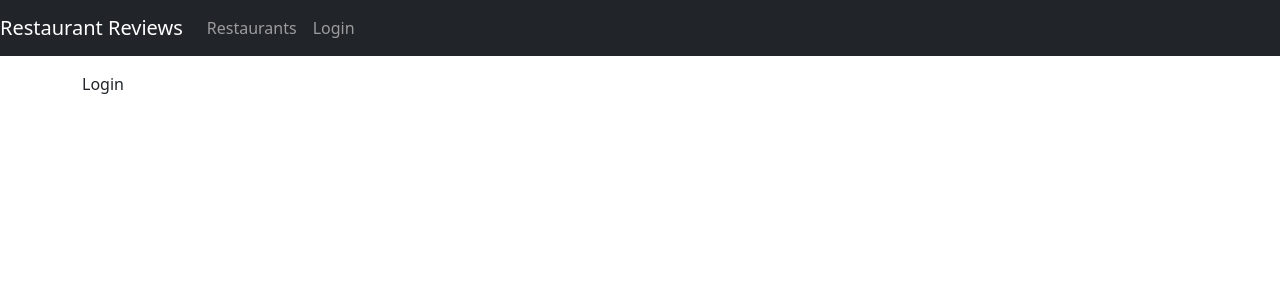
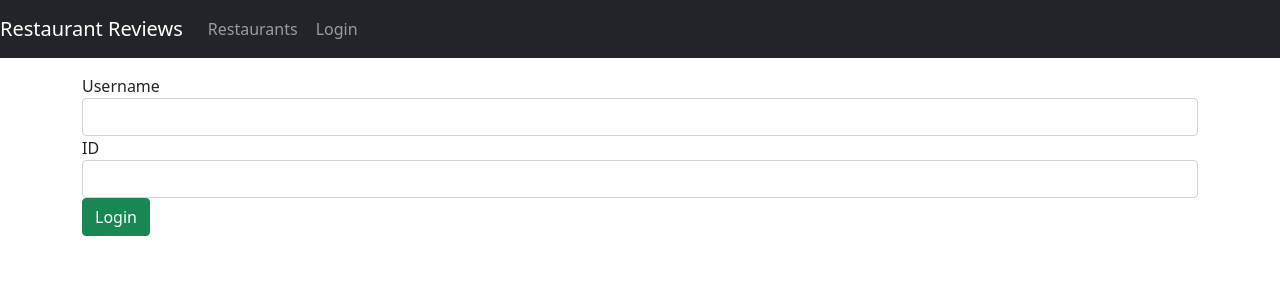
Before and after one commit to sage-jordan/restaurant-reviews, a React (Create React App) app in the folder frontend/: page /login in a window 1280 px wide. Shown: the top 300 px of the page. Built offline with nearby package versions, Linux system fonts and the light colour scheme.

Commit message:
false login/logout functionality

```diff
--- a/frontend/src/App.js
+++ b/frontend/src/App.js
@@ -11,10 +11,12 @@ function App() {
 
   async function login(user = null) {
     setUser(user);
+    console.log("User logged in. User: ", user)
   }
 
   async function logout() {
     setUser(null);
+    console.log("User logged out. User: ", null)
   }
 
   return (
@@ -25,17 +27,17 @@ function App() {
         </a>
         <div className="navbar-nav mr-auto">
           <li className="nav-item">
-            <Link to={"/"} className="nav-link">
+            <Link to={"/"} className="btn nav-link">
               Restaurants
             </Link>
           </li>
           <li className="nav-item">
             {user ? (
-              <button onClick={logout} className="nav-link" style={{ cursor: 'pointer' }}>
-                Logout {user.name}
+              <button onClick={logout} className="btn nav-link" style={{ cursor: 'pointer' }}>
+                Logout | {user.name}
               </button>
             ) : (
-              <Link to={"/login"} className="nav-link">
+              <Link to={"/login"} className="btn nav-link">
                 Login
               </Link>
             )}
--- a/frontend/src/components/login.js
+++ b/frontend/src/components/login.js
@@ -1,9 +1,57 @@
-import React from "react";
+import React, { useState } from "react";
+import { useNavigate } from "react-router-dom";
 
-function Login(login) {
+const Login = props => {
+
+    let navigate = useNavigate();
+
+    const initialUserState = {
+        name: "",
+        id: "",
+    };
+
+    const [user, setUser] = useState(initialUserState);
+
+    const handleInputChange = event => {
+        const { name, value } = event.target;
+        setUser({ ...user, [name]: value });
+    };
+
+    const login = () => {
+        props.login(user);
+        navigate('/');
+    }
     return (
-        <div>
-            Login
+        <div className="submit-form">
+            <div>
+                <div className="form-group">
+                    <label htmlFor="user">Username</label>
+                    <input type="text"
+                        className="form-control"
+                        id="name"
+                        required
+                        value={user.name}
+                        onChange={handleInputChange}
+                        name="name"
+                    />
+                </div>
+
+                <div className="form-group">
+                    <label htmlFor="id">ID</label>
+                    <input type="text"
+                        className="form-control"
+                        id="id"
+                        required
+                        value={user.id}
+                        onChange={handleInputChange}
+                        name="id"
+                    />
+                </div>
+
+                <button onClick={login} className="btn btn-success">
+                    Login
+                </button>
+            </div>
         </div>
     );
 }
```
